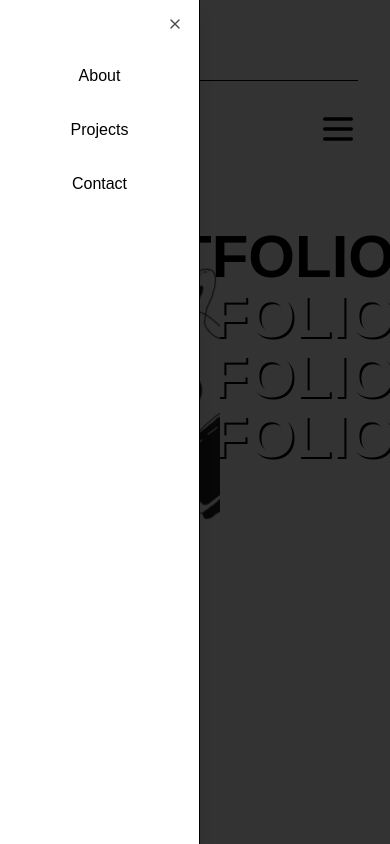
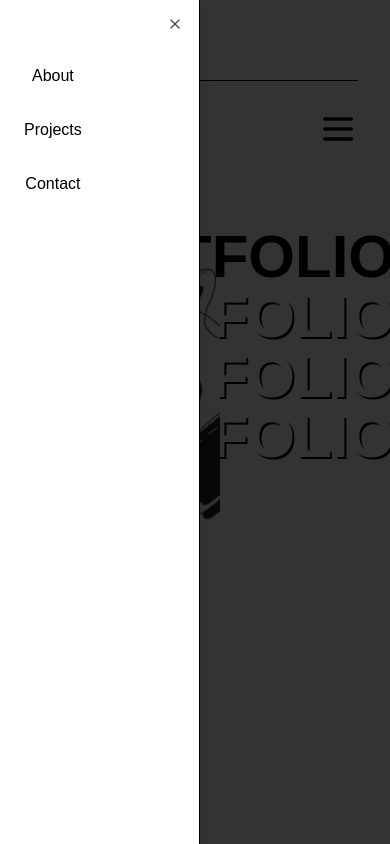
Before and after one commit to VinnyBui/Portfolio, a Next.js app: page / in a window 390 px wide. Both pictures are taken after a click on the button 338 px from the left and 129 px from the top of the page. Built offline with nearby package versions, Linux system fonts and the light colour scheme; a web font is replaced by a local one.

Commit message:
fixed nav bar error

```diff
--- a/src/components/navbar.tsx
+++ b/src/components/navbar.tsx
@@ -1,7 +1,7 @@
 "use client";
 import React from "react";
 import { MenuIcon, X } from "lucide-react";
-import { Sheet, SheetTrigger, SheetContent, SheetClose } from "@/components/ui/sheet";
+import { Sheet, SheetTrigger, SheetContent, SheetClose, SheetTitle  } from "@/components/ui/sheet";
 
 const Navbar = () => {
   return (
@@ -34,8 +34,10 @@
             side="left"
             className="fixed top-0 left-0 w-[200px] h-full bg-white shadow-lg border-r"
           >
-            {/* Mobile Menu Links */}
-            <nav className="flex flex-col gap-6 mt-10">
+            <div className="flex flex-col items-start mt-4">
+              <SheetTitle className="sr-only">Navigation Menu</SheetTitle>
+
+              <nav className="flex flex-col gap-6 mt-6">
                 {["About", "Projects", "Contact"].map((text, index) => (
                   <SheetClose asChild key={index}>
                     <a key={index} href="#" className="relative inline-flex flex-col items-center group font-medium">
@@ -45,7 +47,9 @@
                   </SheetClose>
                 ))}
               </nav>
+            </div>
           </SheetContent>
+
         </Sheet>
       </div>
     </header>
```
Lines whose indentation alone changed are shown as unchanged.
